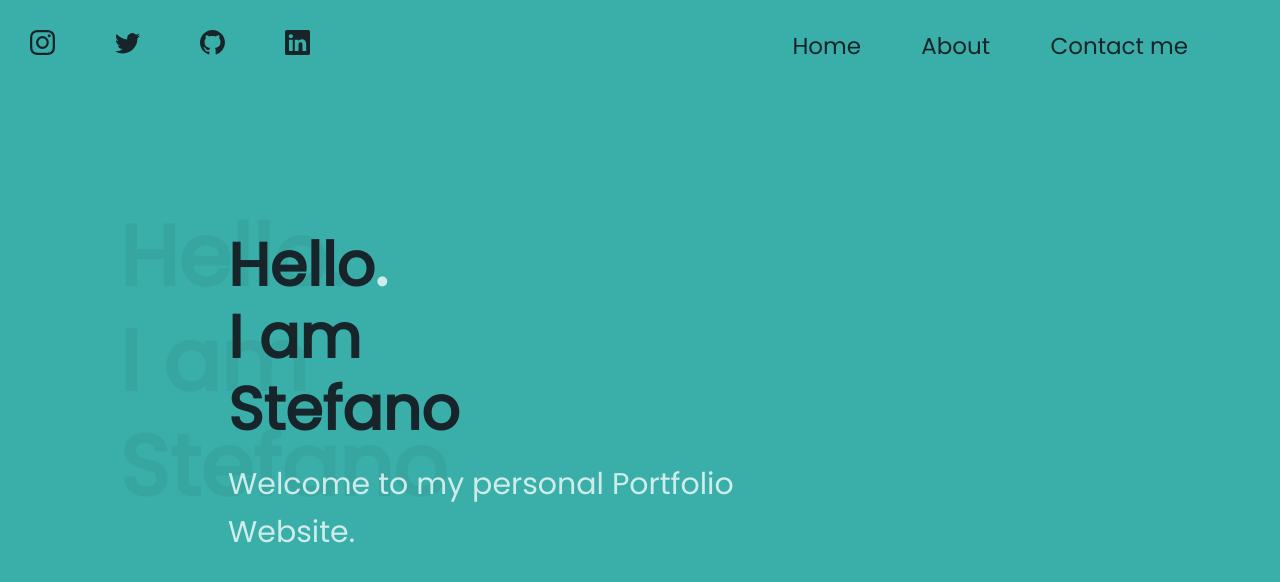
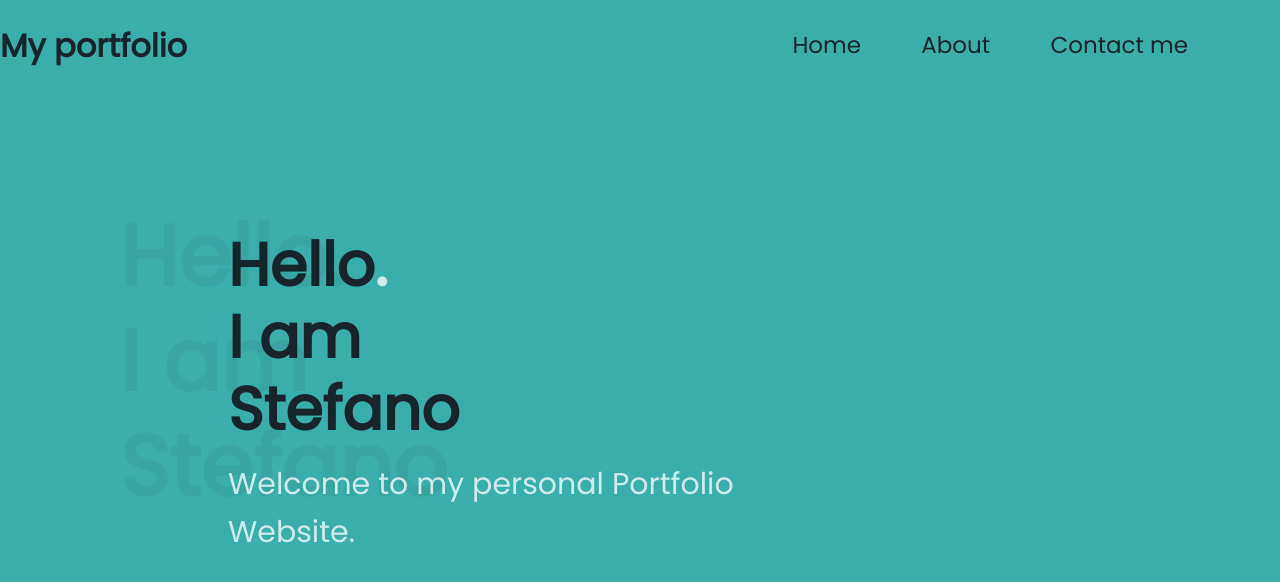
Before and after one commit to StefanoCirri/Personal-Web-Portfolio, a plain HTML site: page index.html in a window 1280 px wide. Drawn offline with Linux system fonts and the light colour scheme.

Commit message:
Update index.html

```diff
--- a/index.html
+++ b/index.html
@@ -13,27 +13,8 @@
 <body>
     <div class="container">
     <header class="homepage">
-        <div class="social-section">
-        <div class="instagram-logo">
-            <a href="" class="social-logo">
-                <img src="/assets/icon/instagram.svg" alt="instagram-logo" width="25px">
-            </a>
-        </div>
-        <div class="twitter-logo">
-            <a href="" class="social-logo">
-                <img src="/assets/icon/twitter.svg" alt="twitter-logo" width="25px">
-            </a>
-        </div>
-        <div class="github-logo">
-            <a href="" class="social-logo">
-                <img src="/assets/icon/github.svg" alt="github-logo" width="25px">
-            </a>
-        </div>
-        <div class="linkedin-logo">
-            <a href="" class="social-logo">
-            <img src="/assets/icon/linkedin.svg" alt="linkedin-logo" width="25px">
-            </a>
-        </div>
+        <div class="name-logo">
+            <h1>My portfolio</h1>
         </div>
             <nav>
                 <ul>
```
